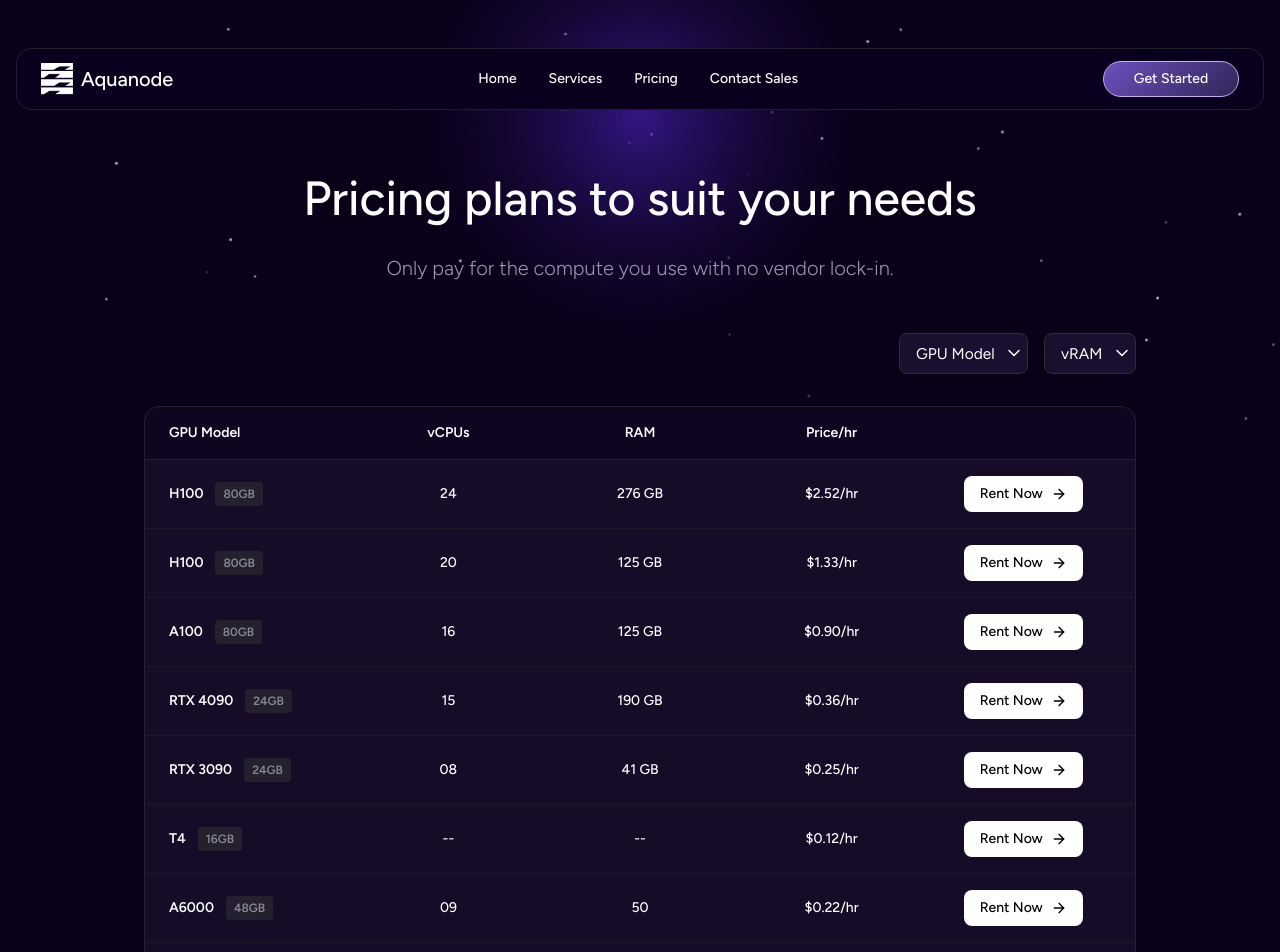
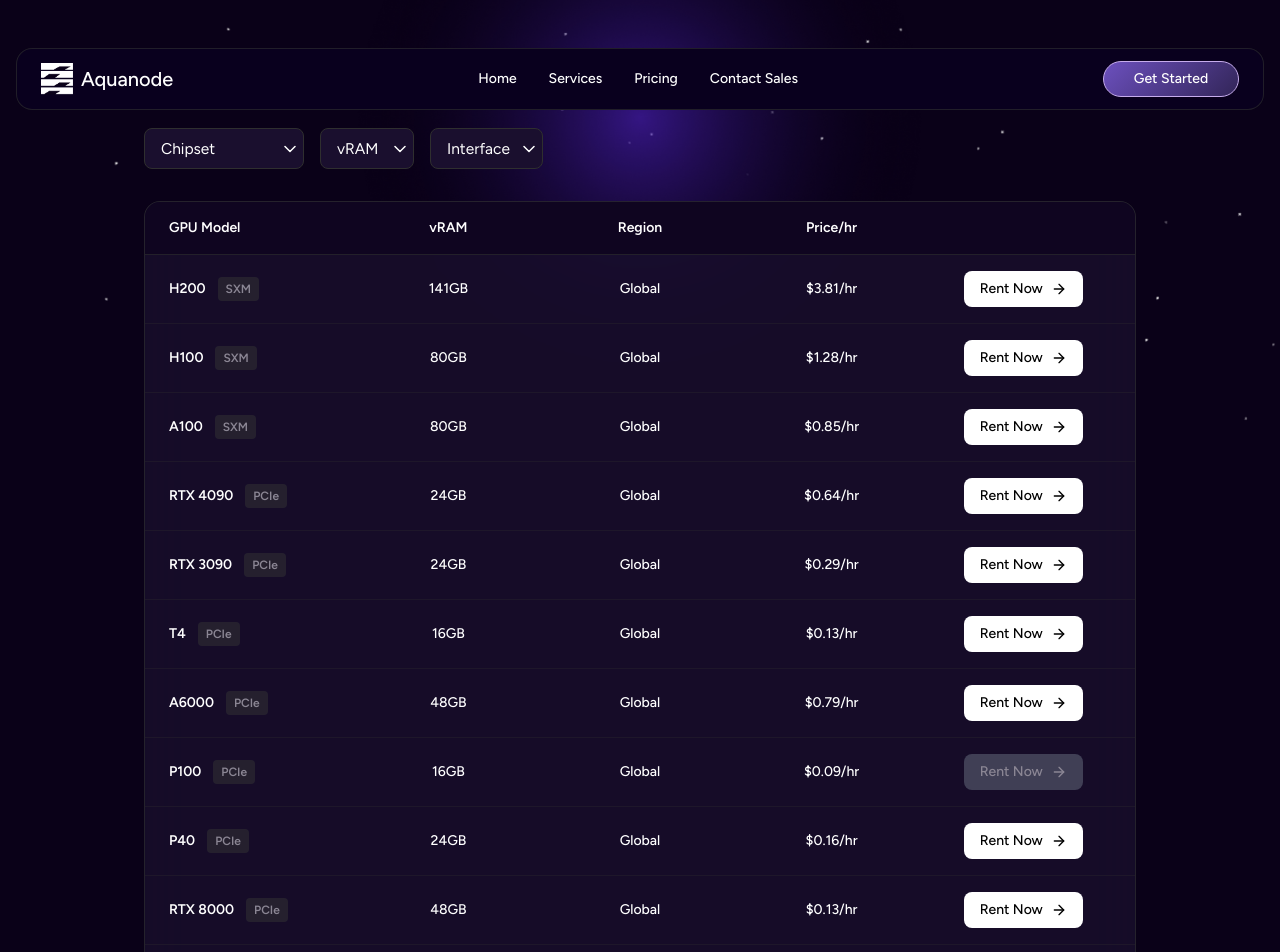
Before and after one commit to Aquanodeio/website, a Next.js app: page /pricing in a window 1280 px wide. Shown: the top 952 px of the page. Built offline with nearby package versions, Linux system fonts and the light colour scheme.

Commit message:
feat(pricing): updated pricing and pricing table

```diff
--- a/app/pricing/page.tsx
+++ b/app/pricing/page.tsx
@@ -1,4 +1,4 @@
-"use client"
+"use client";
 import React, { useState, useMemo } from "react";
 import Image from "next/image";
 import OverlayNavbar from "@/components/OverlayNavbar";
@@ -9,26 +9,40 @@
 import Ellipse from "@/assets/pricing/ellipse.png";
 
 export default function Pricing() {
-  const [selectedGpuModel, setSelectedGpuModel] = useState("");
+  const [selectedChipset, setSelectedChipset] = useState("");
   const [selectedVram, setSelectedVram] = useState("");
+  const [selectedInterface, setSelectedInterface] = useState("");
 
   const filteredData = useMemo(() => {
-    return pricingData.filter(item => {
-      const gpuModelMatch = !selectedGpuModel || item.model === selectedGpuModel;
-      const vramMatch = !selectedVram || item.variant === selectedVram;
-      return gpuModelMatch && vramMatch;
+    return pricingData.filter((item) => {
+      const chipsetMatch = !selectedChipset || item.model === selectedChipset;
+      const vramMatch = !selectedVram || item.vram === selectedVram;
+      const interfaceMatch =
+        !selectedInterface || item.form_factor === selectedInterface;
+      return chipsetMatch && vramMatch && interfaceMatch;
     });
-  }, [selectedGpuModel, selectedVram]);
+  }, [selectedChipset, selectedVram, selectedInterface]);
 
-  const uniqueGpuModels = [...new Set(pricingData.map(item => item.model))];
-  const uniqueVramOptions = [...new Set(pricingData.map(item => item.variant))];
+  const uniqueChipsets = [...new Set(pricingData.map((item) => item.model))];
+  const uniqueVramOptions = [...new Set(pricingData.map((item) => item.vram))];
+  const uniqueInterfaces = [
+    ...new Set(pricingData.map((item) => item.form_factor)),
+  ];
 
   return (
-    <main className="min-h-screen w-full bg-[#0A0118] overflow-x-hidden overflow-y-auto flex flex-col items-center relative" style={{ fontFamily: "var(--font-)" }}>
+    <main
+      className="min-h-screen w-full bg-[#0A0118] overflow-x-hidden overflow-y-auto flex flex-col items-center relative"
+      style={{ fontFamily: "var(--font-)" }}
+    >
       <OverlayNavbar />
 
       <div className="absolute left-0 top-0 w-full h-[300px] sm:h-[500px]">
-        <Image src={PricingBg} alt="" fill className="object-cover object-left" />
+        <Image
+          src={PricingBg}
+          alt=""
+          fill
+          className="object-cover object-left"
+        />
       </div>
 
       {/* Centered Ellipse */}
@@ -37,31 +51,36 @@
       </div>
 
       <div className="relative z-10 w-full max-w-6xl px-4 sm:px-6 lg:px-20 pt-32 pb-20">
-        <div className="text-center mb-12 space-y-6">
-          <h1 className="text-white text-4xl md:text-5xl font-medium leading-tight mt-10">
-            Pricing plans to suit your needs
-          </h1>
-          <p className="text-[#9B96B0] text-lg md:text-xl font-light leading-relaxed max-w-2xl mx-auto">
-            Only pay for the compute you use with no vendor lock-in.
-          </p>
-        </div>
-
         {/* Filter Controls */}
-        <div className="flex flex-wrap gap-4 mb-8 justify-end">
+        <div className="flex flex-wrap gap-4 mb-8 justify-start">
           <div className="relative">
             <select
               className="bg-[#1A0F2E] border border-[#2F2F2F] rounded-lg px-4 py-2 text-white appearance-none pr-8 cursor-pointer"
-              value={selectedGpuModel}
-              onChange={(e) => setSelectedGpuModel(e.target.value)}
+              value={selectedChipset}
+              onChange={(e) => setSelectedChipset(e.target.value)}
             >
-              <option value="">GPU Model</option>
-              {uniqueGpuModels.map((model) => (
-                <option key={model} value={model}>{model}</option>
+              <option value="">Chipset</option>
+              {uniqueChipsets.map((model) => (
+                <option key={model} value={model}>
+                  {model}
+                </option>
               ))}
             </select>
             <div className="absolute right-2 top-1/2 transform -translate-y-1/2 pointer-events-none">
-              <svg width="12" height="8" viewBox="0 0 12 8" fill="none" xmlns="http://www.w3.org/2000/svg">
-                <path d="M1 1.5L6 6.5L11 1.5" stroke="white" strokeWidth="1.5" strokeLinecap="round" strokeLinejoin="round"/>
+              <svg
+                width="12"
+                height="8"
+                viewBox="0 0 12 8"
+                fill="none"
+                xmlns="http://www.w3.org/2000/svg"
+              >
+                <path
+                  d="M1 1.5L6 6.5L11 1.5"
+                  stroke="white"
+                  strokeWidth="1.5"
+                  strokeLinecap="round"
+                  strokeLinejoin="round"
+                />
               </svg>
             </div>
           </div>
@@ -74,12 +93,58 @@
             >
               <option value="">vRAM</option>
               {uniqueVramOptions.map((vram) => (
-                <option key={vram} value={vram}>{vram}</option>
+                <option key={vram} value={vram}>
+                  {vram}
+                </option>
               ))}
             </select>
             <div className="absolute right-2 top-1/2 transform -translate-y-1/2 pointer-events-none">
-              <svg width="12" height="8" viewBox="0 0 12 8" fill="none" xmlns="http://www.w3.org/2000/svg">
-                <path d="M1 1.5L6 6.5L11 1.5" stroke="white" strokeWidth="1.5" strokeLinecap="round" strokeLinejoin="round"/>
+              <svg
+                width="12"
+                height="8"
+                viewBox="0 0 12 8"
+                fill="none"
+                xmlns="http://www.w3.org/2000/svg"
+              >
+                <path
+                  d="M1 1.5L6 6.5L11 1.5"
+                  stroke="white"
+                  strokeWidth="1.5"
+                  strokeLinecap="round"
+                  strokeLinejoin="round"
+                />
+              </svg>
+            </div>
+          </div>
+
+          <div className="relative">
+            <select
+              className="bg-[#1A0F2E] border border-[#2F2F2F] rounded-lg px-4 py-2 text-white appearance-none pr-8 cursor-pointer"
+              value={selectedInterface}
+              onChange={(e) => setSelectedInterface(e.target.value)}
+            >
+              <option value="">Interface</option>
+              {uniqueInterfaces.map((interfaceType) => (
+                <option key={interfaceType} value={interfaceType}>
+                  {interfaceType}
+                </option>
+              ))}
+            </select>
+            <div className="absolute right-2 top-1/2 transform -translate-y-1/2 pointer-events-none">
+              <svg
+                width="12"
+                height="8"
+                viewBox="0 0 12 8"
+                fill="none"
+                xmlns="http://www.w3.org/2000/svg"
+              >
+                <path
+                  d="M1 1.5L6 6.5L11 1.5"
+                  stroke="white"
+                  strokeWidth="1.5"
+                  strokeLinecap="round"
+                  strokeLinejoin="round"
+                />
               </svg>
             </div>
           </div>
@@ -89,51 +154,53 @@
         <div className="bg-[#1A0F2E]/80 backdrop-blur-xl rounded-2xl border border-[#2F2F2F]/64 overflow-hidden">
           {/* Table Header */}
           <div className="grid grid-cols-5 gap-4 px-6 py-4 bg-[#0F0520] border-b border-[#2F2F2F]/64">
-            <div className="text-white font-semibold text-sm">
-              GPU Model
+            <div className="text-white font-semibold text-sm">GPU Model</div>
+            <div className="text-white font-semibold text-sm text-center">
+              vRAM
             </div>
             <div className="text-white font-semibold text-sm text-center">
-              vCPUs
-            </div>
-            <div className="text-white font-semibold text-sm text-center">
-              RAM
+              Region
             </div>
             <div className="text-white font-semibold text-sm text-center">
               Price/hr
             </div>
-            <div className="text-white font-semibold text-sm text-center">
-
-            </div>
+            <div className="text-white font-semibold text-sm text-center"></div>
           </div>
 
           {/* Table Rows */}
           {filteredData.map((item, index) => (
-            <div key={index} className="grid grid-cols-5 gap-4 px-6 py-4 border-b border-[#2F2F2F]/32 last:border-b-0 hover:bg-[#2F2F2F]/20 transition-colors">
+            <div
+              key={index}
+              className="grid grid-cols-5 gap-4 px-6 py-4 border-b border-[#2F2F2F]/32 last:border-b-0 hover:bg-[#2F2F2F]/20 transition-colors"
+            >
               <div className="flex items-center gap-3">
                 <div className="text-white font-semibold text-sm">
                   {item.model}
                 </div>
                 <div className="bg-[#353535] text-white opacity-50 px-2 py-1 rounded text-xs font-semibold">
-                  {item.variant}
+                  {item.form_factor}
                 </div>
               </div>
               <div className="text-white text-sm text-center flex items-center justify-center font-medium">
-                {item.cores}
+                {item.vram}
               </div>
               <div className="text-white text-sm text-center flex items-center justify-center font-medium">
-                {item.ram}
+                {item.region}
               </div>
               <div className="text-white text-sm text-center flex items-center justify-center font-medium">
                 {item.price}
               </div>
               <div className="flex items-center justify-center">
-                {item.available ? (
-                  <button className="bg-white text-black px-4 py-2 rounded-lg text-sm font-medium hover:bg-gray-200 transition-colors flex items-center gap-2">
+                {item.available === true ? (
+                  <button className="bg-white hover:bg-gray-200 text-black px-4 py-2 rounded-lg text-sm font-medium transition-colors flex items-center gap-2">
                     Rent Now
                     <ArrowRight className="text-black w-4 h-4" />
                   </button>
                 ) : (
-                  <span className="text-[#9B96B0] text-sm font-medium">Unavailable</span>
+                  <button className="bg-gray-500 text-white px-4 py-2 rounded-lg text-sm font-medium cursor-not-allowed opacity-50 flex items-center gap-2">
+                    Rent Now
+                    <ArrowRight className="w-4 h-4" />
+                  </button>
                 )}
               </div>
             </div>
@@ -141,11 +208,11 @@
         </div>
 
         {/* Custom Plans CTA */}
-        <div className="flex items-center justify-center gap-4 mt-12 sm:mt-16">
-          <p className="text-white text-[24px] font-semibold">
+        <div className="flex flex-col sm:flex-row items-center justify-center gap-4 mt-12 sm:mt-16">
+          <p className="text-white text-xl sm:text-2xl font-semibold text-center sm:text-left">
             Need custom storage or commitment plans?
           </p>
-          <button className="bg-gradient-to-r from-[#382A63] to-[#7255C9] hover:from-[#2F2250] hover:to-[#5E46A5] text-white px-6 py-3 rounded-lg text-sm font-normal transition-all">
+          <button className="bg-[#3F3D70] hover:bg-[#514EA3] text-white px-6 py-3 rounded-lg text-sm font-medium transition-all">
             Let&apos;s Chat
           </button>
         </div>
--- a/lib/pricing.json
+++ b/lib/pricing.json
@@ -1,90 +1,114 @@
 [
   {
-    "model": "H100",
-    "variant": "80GB",
-    "cores": "24",
-    "ram": "276 GB",
-    "price": "$2.52/hr",
+    "model": "H200",
+    "form_factor": "SXM",
+    "vram": "141GB",
+    "region": "Global",
+    "price": "$3.81/hr",
     "available": true
   },
   {
     "model": "H100",
-    "variant": "80GB",
-    "cores": "20",
-    "ram": "125 GB",
-    "price": "$1.33/hr",
+    "form_factor": "SXM",
+    "vram": "80GB",
+    "region": "Global",
+    "price": "$1.28/hr",
     "available": true
   },
   {
     "model": "A100",
-    "variant": "80GB",
-    "cores": "16",
-    "ram": "125 GB",
-    "price": "$0.90/hr",
+    "form_factor": "SXM",
+    "vram": "80GB",
+    "region": "Global",
+    "price": "$0.85/hr",
     "available": true
   },
   {
     "model": "RTX 4090",
-    "variant": "24GB",
-    "cores": "15",
-    "ram": "190 GB",
-    "price": "$0.36/hr",
+    "form_factor": "PCIe",
+    "vram": "24GB",
+    "region": "Global",
+    "price": "$0.64/hr",
     "available": true
   },
   {
     "model": "RTX 3090",
-    "variant": "24GB",
-    "cores": "08",
-    "ram": "41 GB",
-    "price": "$0.25/hr",
+    "form_factor": "PCIe",
+    "vram": "24GB",
+    "region": "Global",
+    "price": "$0.29/hr",
     "available": true
   },
   {
     "model": "T4",
-    "variant": "16GB",
-    "cores": "--",
-    "ram": "--",
+    "form_factor": "PCIe",
+    "vram": "16GB",
+    "region": "Global",
+    "price": "$0.13/hr",
+    "available": true
+  },
+  {
+    "model": "A6000",
+    "form_factor": "PCIe",
+    "vram": "48GB",
+    "region": "Global",
+    "price": "$0.79/hr",
+    "available": true
+  },
+  {
+    "model": "P100",
+    "form_factor": "PCIe",
+    "vram": "16GB",
+    "region": "Global",
+    "price": "$0.09/hr",
+    "available": false
+  },
+  {
+    "model": "P40",
+    "form_factor": "PCIe",
+    "vram": "24GB",
+    "region": "Global",
+    "price": "$0.16/hr",
+    "available": true
+  },
+  {
+    "model": "RTX 8000",
+    "form_factor": "PCIe",
+    "vram": "48GB",
+    "region": "Global",
+    "price": "$0.13/hr",
+    "available": true
+  },
+  {
+    "model": "V100",
+    "form_factor": "PCIe",
+    "vram": "16GB",
+    "region": "Global",
+    "price": "Unavailable",
+    "available": false
+  },
+  {
+    "model": "GTX 1080 Ti",
+    "form_factor": "PCIe",
+    "vram": "11GB",
+    "region": "Global",
     "price": "$0.12/hr",
     "available": true
   },
   {
-    "model": "A6000",
-    "variant": "48GB",
-    "cores": "09",
-    "ram": "50",
-    "price": "$0.22/hr",
-    "available": true
-  },
-  {
-    "model": "P100",
-    "variant": "16GB",
-    "cores": "--",
-    "ram": "--",
+    "model": "RTX 2000e Ada",
+    "form_factor": "PCIe",
+    "vram": "16GB",
+    "region": "Global",
     "price": "$0.08/hr",
     "available": true
   },
   {
-    "model": "P40",
-    "variant": "24GB",
-    "cores": "06",
-    "ram": "112",
-    "price": "$0.22/hr",
+    "model": "RTX 4060 Ti",
+    "form_factor": "PCIe",
+    "vram": "16GB",
+    "region": "Global",
+    "price": "$0.03/hr",
     "available": true
-  },
-  {
-    "model": "RTX 6000",
-    "variant": "48GB",
-    "cores": "08",
-    "ram": "64 GB",
-    "price": "$0.19/hr",
-    "available": true
-  },
-  {
-    "model": "V100",
-    "variant": "16GB",
-    "cores": "08",
-    "ram": "45 GB",
-    "price": "----",
-    "available": false
   }
 ]
```
Also changed, not shown: 1 other file (tests, documents, lock files or other folders).
